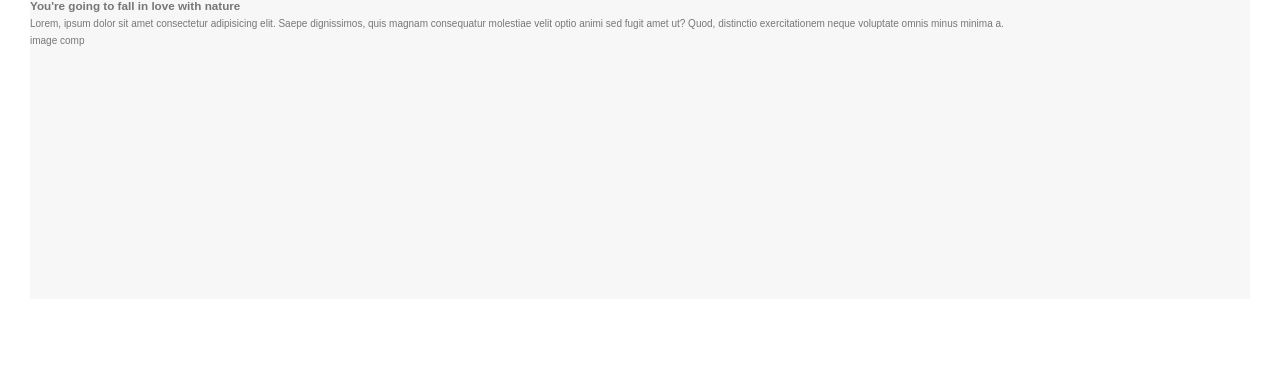
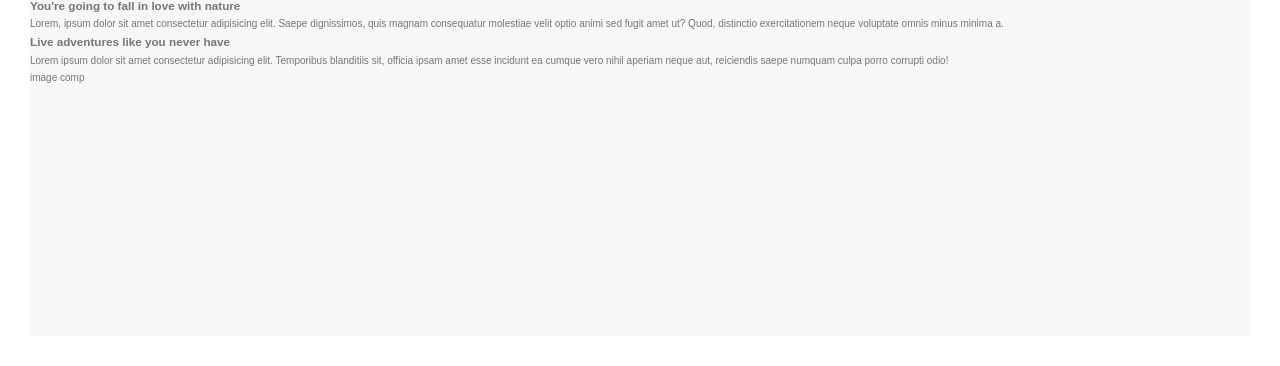
Before and after one commit to tbecks513/Natours, a website: page index.html in a window 1280 px wide. Shown: the part 944-1310 px from the top of the page. Before the commit the page ends 1273 px from the top, so only its background shows below. Drawn offline with Linux system fonts and the light colour scheme; a web font is replaced by a local one.

Commit message:
added second parapgraph

```diff
--- a/index.html
+++ b/index.html
@@ -41,6 +41,11 @@
                     <p class="paragraph">
                         Lorem, ipsum dolor sit amet consectetur adipisicing elit. Saepe dignissimos, quis magnam consequatur molestiae velit optio animi sed fugit amet ut? Quod, distinctio exercitationem neque voluptate omnis minus minima a.
                     </p>
+
+                    <h3 class="heading-tertiary">Live adventures like you never have</h3>
+                    <p class="paragraph">
+                        Lorem ipsum dolor sit amet consectetur adipisicing elit. Temporibus blanditiis sit, officia ipsam amet esse incidunt ea cumque vero nihil aperiam neque aut, reiciendis saepe numquam culpa porro corrupti odio!
+                    </p>
                 </div>
                 <div class="col-2-of-2">
                     image comp
--- a/sass/base/_typography.scss
+++ b/sass/base/_typography.scss
@@ -1,4 +1,3 @@
-//
 body {
   font-family: "Tenali Ramakrishna", sans-serif;
   line-height: 1.7;
@@ -50,3 +49,19 @@ body {
     text-shadow: .5rem 1rem 2rem rgba($color-black, .4);
   }
 }
+
+
+.heading-tertiary {
+  font-size: 1.6rem;
+  text-transform: uppercase;
+}
+
+
+.paragraph {
+  font-size: 1.6rem;
+
+  //everything except last child//
+    &:not(:last-child) {
+      margin-bottom: 30px;
+    }
+  }
```
Also changed, not shown: sass/base/_utilities.scss (line endings or trailing spaces), sass/main.scss (line endings or trailing spaces).
